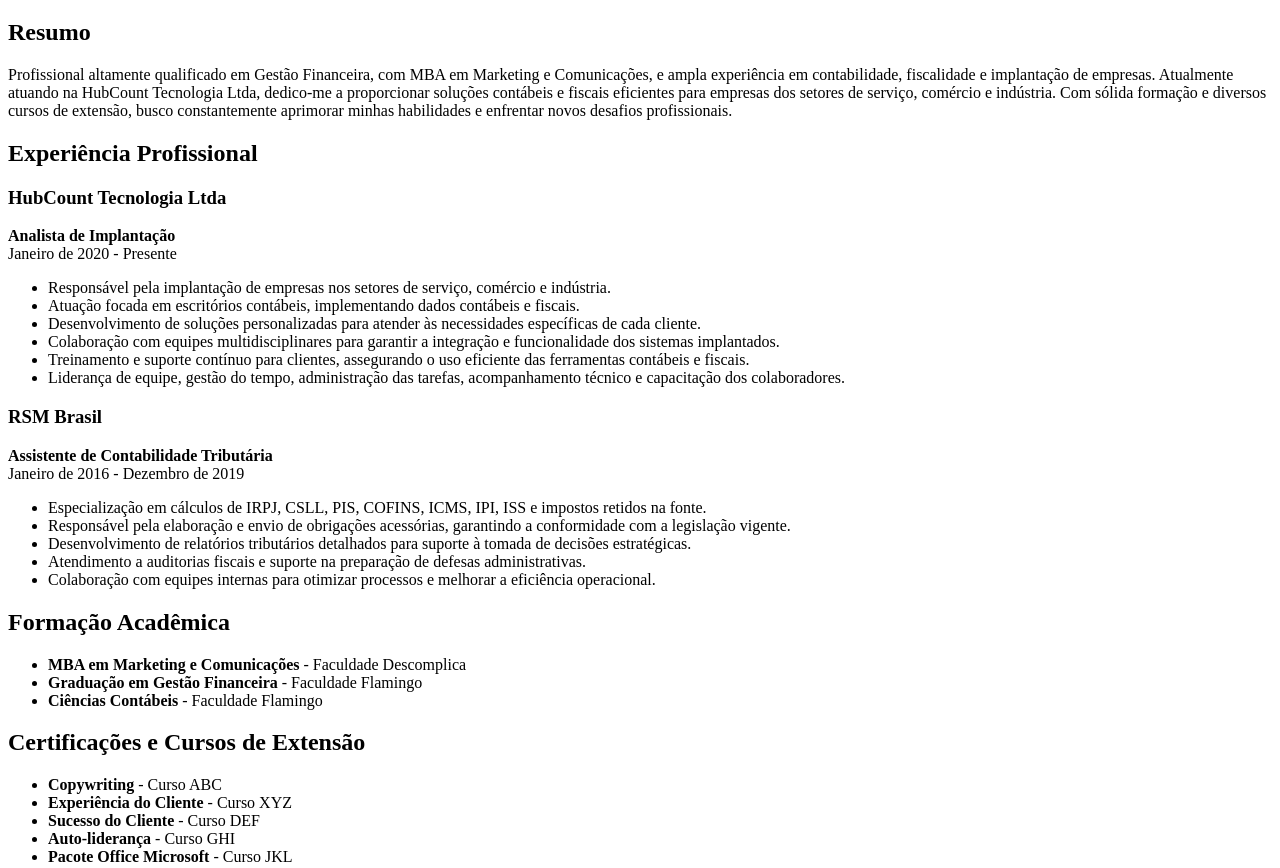
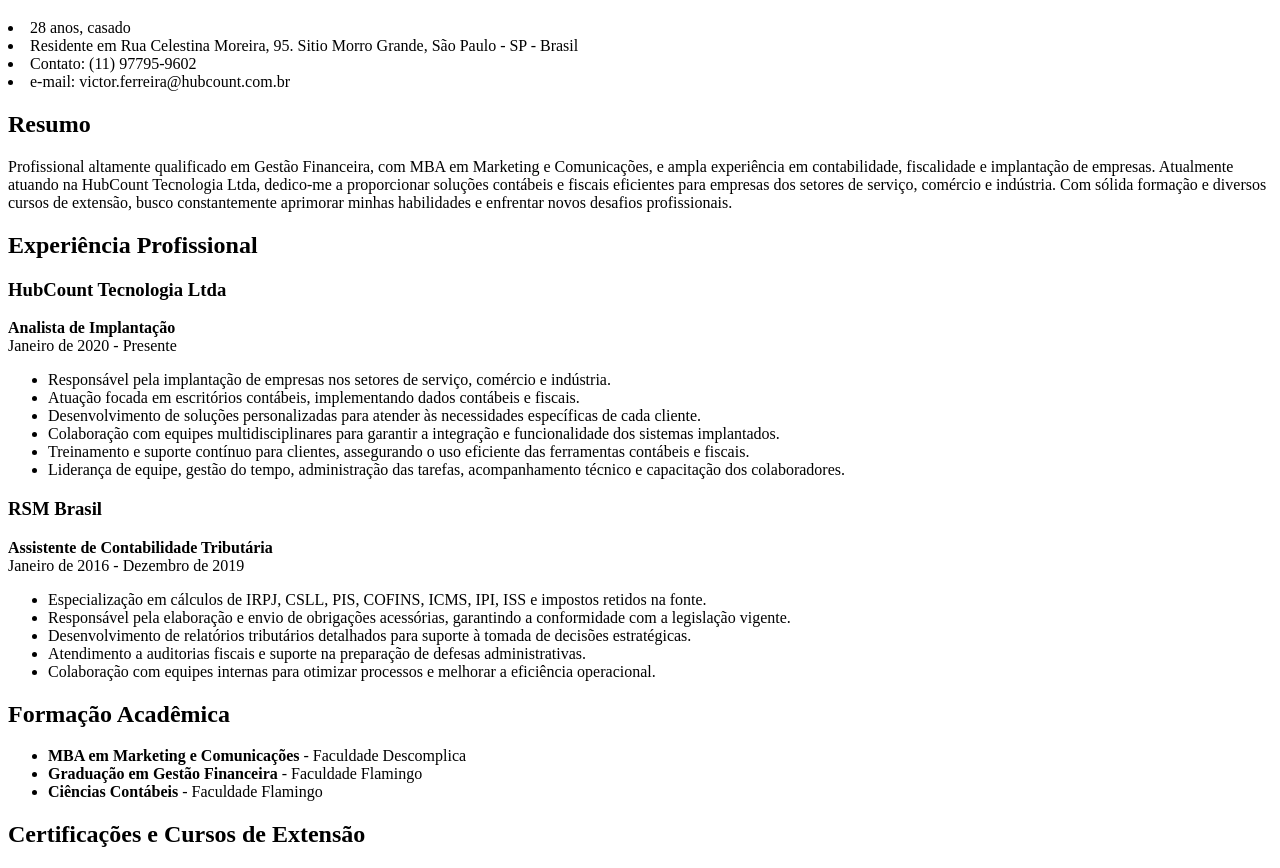
Before and after one commit to ferreiravictor/Curriculum, a plain HTML site: page Untitled-1.html in a window 1280 px wide. Shown: the part 61-929 px from the top of the page. Drawn offline with Linux system fonts and the light colour scheme.

Commit message:
teste atualização

```diff
--- a/Untitled-1.html
+++ b/Untitled-1.html
@@ -10,6 +10,10 @@
         <div class="container">
             <div class="main-header">
                 <h1>Victor Ferreira</h1>
+                <li>28 anos, casado</li>
+                <li>Residente em Rua Celestina Moreira, 95. Sitio Morro Grande, São Paulo - SP - Brasil</li>
+                <li>Contato: (11) 97795-9602</li>
+                <li>e-mail: victor.ferreira@hubcount.com.br</li>
             </div>
         </div>
     </header>
@@ -56,11 +60,11 @@
         <div class="content certifications">
             <h2>Certificações e Cursos de Extensão</h2>
             <ul>
-                <li><strong>Copywriting</strong> - Curso ABC</li>
-                <li><strong>Experiência do Cliente</strong> - Curso XYZ</li>
-                <li><strong>Sucesso do Cliente</strong> - Curso DEF</li>
-                <li><strong>Auto-liderança</strong> - Curso GHI</li>
-                <li><strong>Pacote Office Microsoft</strong> - Curso JKL</li>
+                <li><strong>Copywriting</strong></li>
+                <li><strong>Experiência do Cliente</strong></li>
+                <li><strong>Sucesso do Cliente</strong></li>
+                <li><strong>Auto-liderança</strong></li>
+                <li><strong>Pacote Office Microsoft</strong></li>
             </ul>
         </div>
 
```
